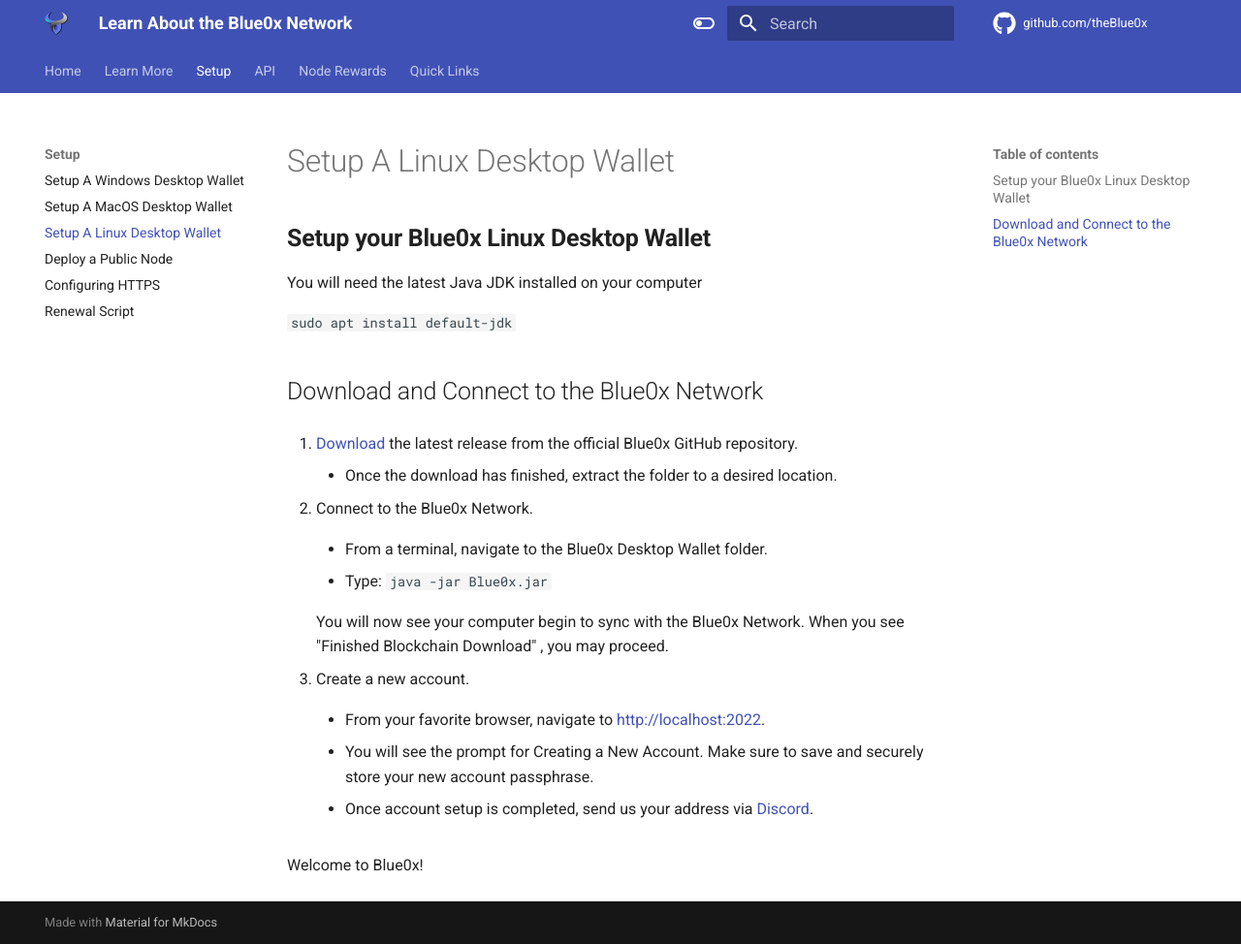
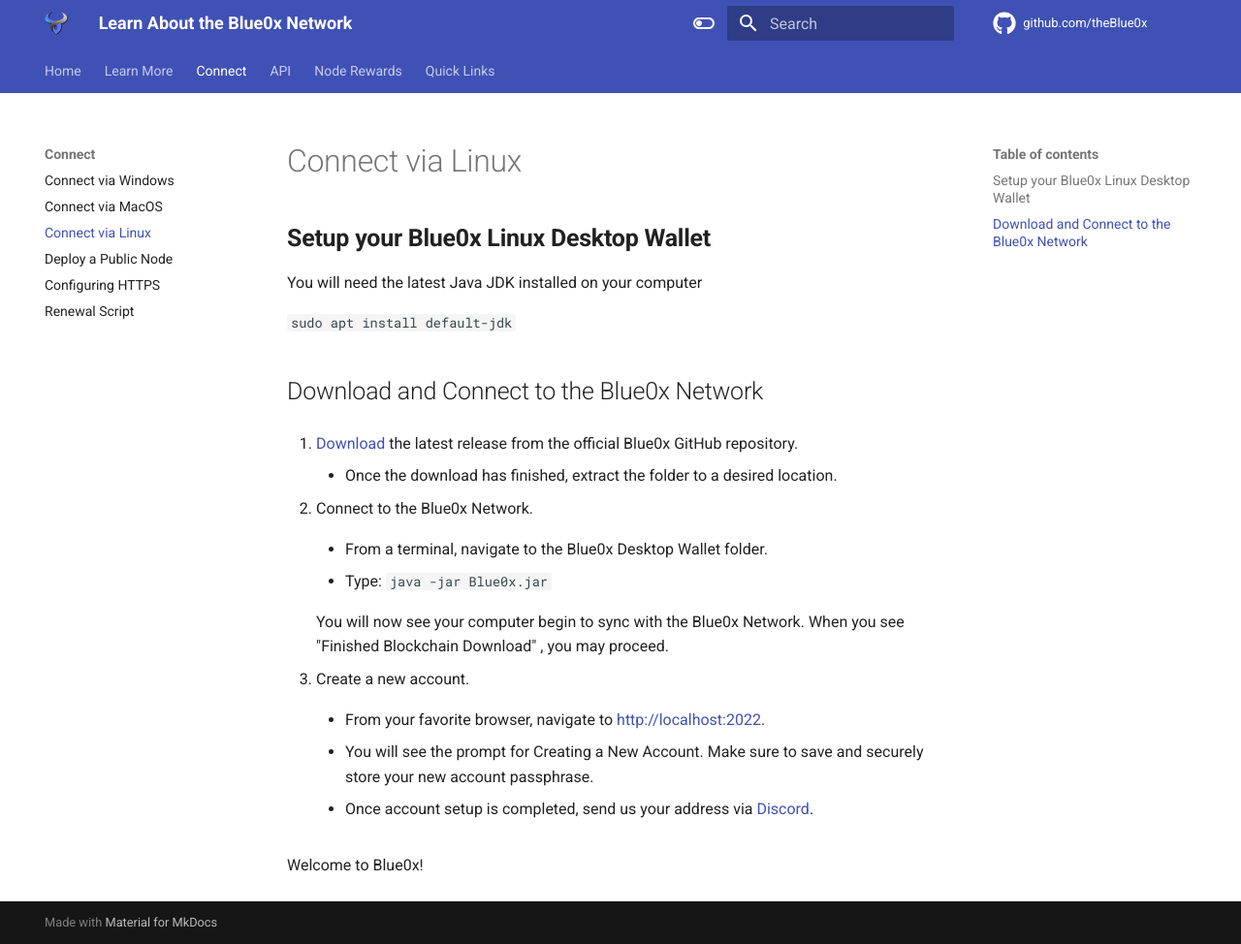
Before and after one commit to theBlue0x/docs, an MkDocs documentation site: the page built from docs/connect/local_linux.md, in a window 1280 px wide and 974 px high. Shown: the whole window at 97% size. Built offline with MkDocs 1.6.1 and Material for MkDocs 9.7.7, drawn with Linux system fonts in a browser that asks for light colours.

Commit message:
Change Setup to Connect

```diff
--- a/mkdocs.yml
+++ b/mkdocs.yml
@@ -10,7 +10,7 @@
   - Home:
     - Home: index.md
     - Learn More: learn_more/index.md
-    - Setup: setup/index.md
+    - Connect: connect/index.md
     - API: api/index.md
     - Node Rewards: node_rewards/index.md
     - Quick Links: links/index.md
@@ -22,13 +22,13 @@
     - Blue0x | MARKET: learn_more/marketplace.md
     - Blue0x | EXCHANGE: learn_more/exchange.md
 
-  - Setup:
-    - Setup A Windows Desktop Wallet: setup/local.md
-    - Setup A MacOS Desktop Wallet: setup/local_mac.md
-    - Setup A Linux Desktop Wallet: setup/local_linux.md
-    - Deploy a Public Node: setup/vps.md
-    - Configuring HTTPS: setup/https.md
-    - Renewal Script: setup/renewal_script.md
+  - Connect:
+    - Connect via Windows: connect/local.md
+    - Connect via MacOS: connect/local_mac.md
+    - Connect via Linux: connect/local_linux.md
+    - Deploy a Public Node: connect/vps.md
+    - Configuring HTTPS: connect/https.md
+    - Renewal Script: connect/renewal_script.md
 
   - API:
     - OVERVIEW: api/index.md
```
Also changed, not shown: docs/connect/https.md (renamed from docs/setup/https.md), docs/connect/index.md (renamed from docs/setup/index.md), docs/connect/local.md (renamed from docs/setup/local.md), docs/connect/local_linux.md (renamed from docs/setup/local_linux.md), docs/connect/local_mac.md (renamed from docs/setup/local_mac.md), docs/connect/renewal_script.md (renamed from docs/setup/renewal_script.md), docs/connect/vps.md (renamed from docs/setup/vps.md).
